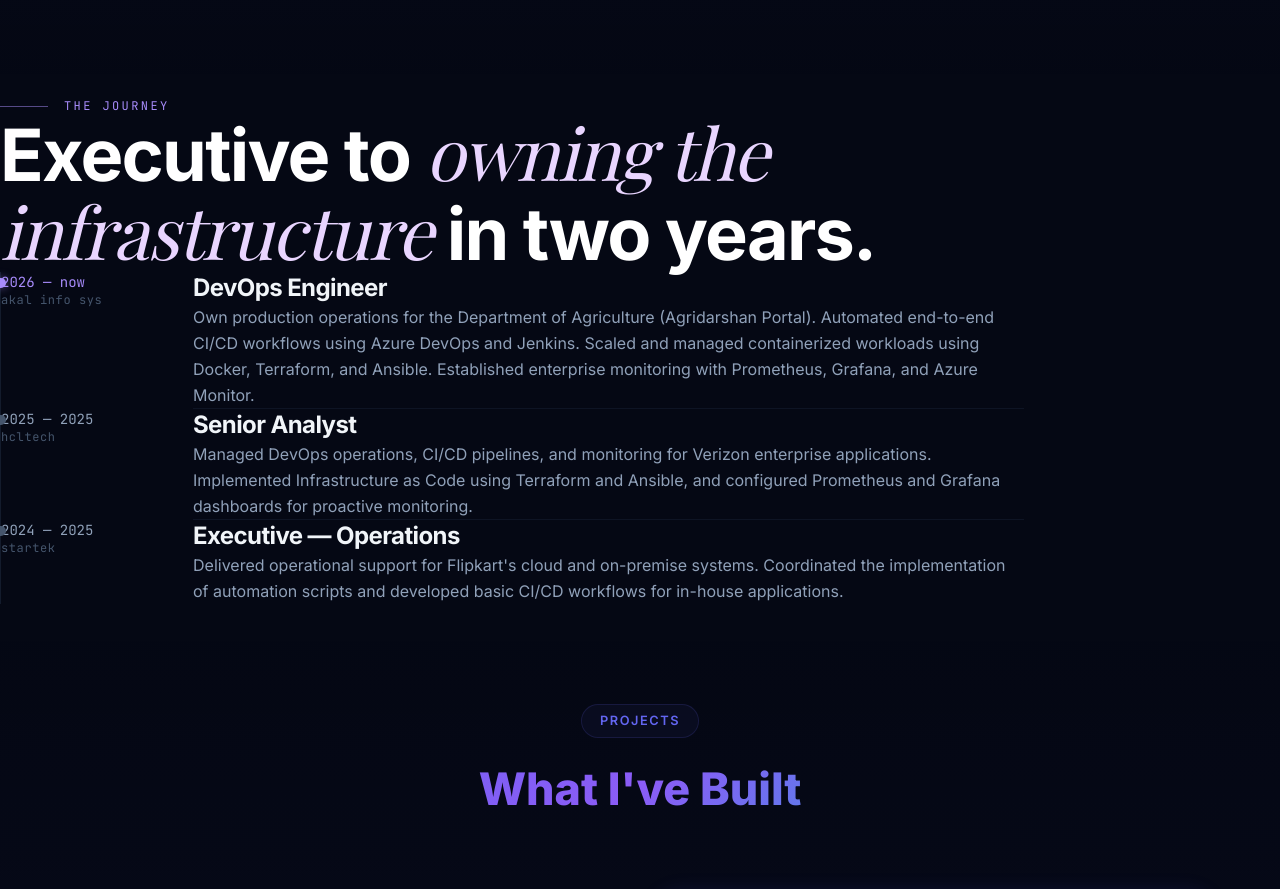
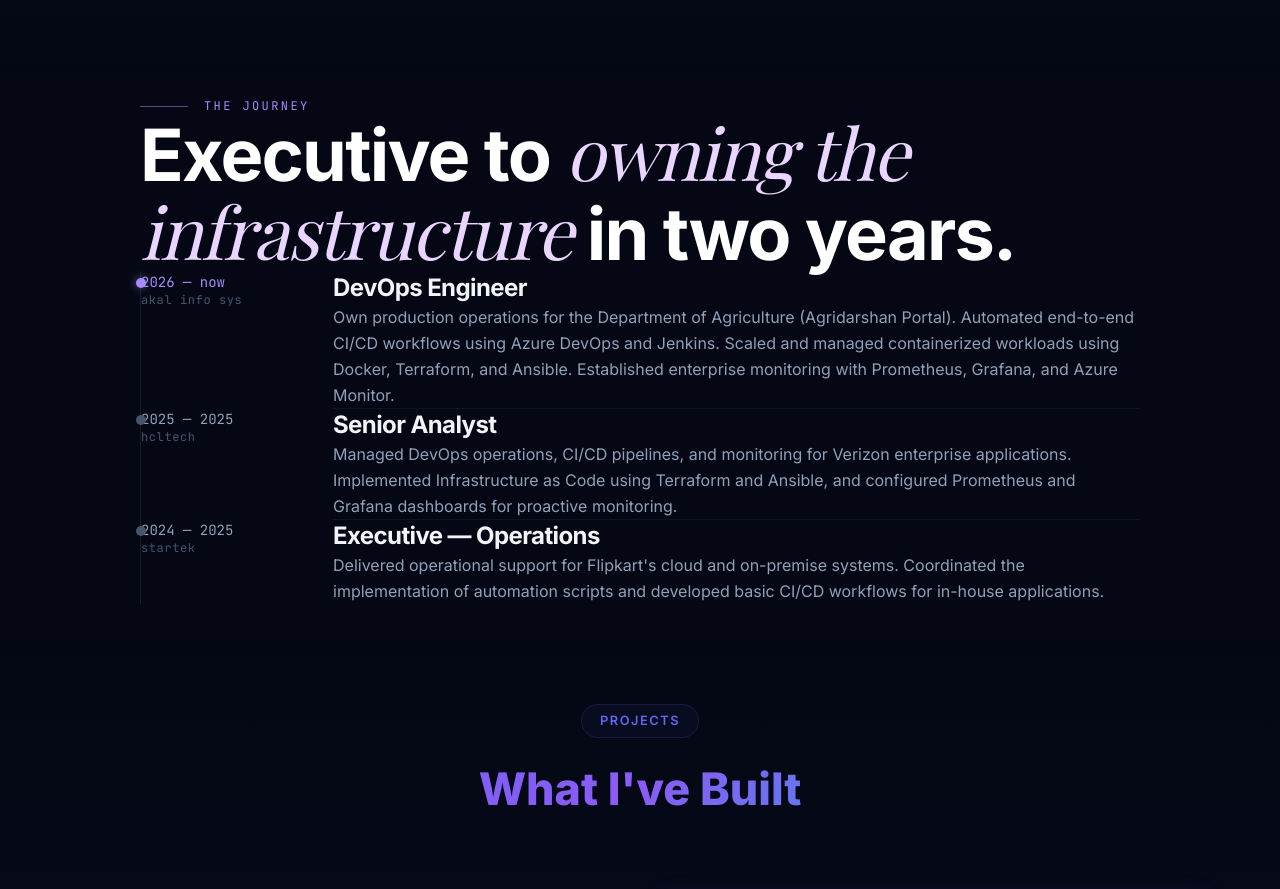
Before and after one commit to mohdumair8896/Portfolio, a Next.js app: page / in a window 1280 px wide. Shown: the part 2312-3201 px from the top of the page. Built offline with nearby package versions, Linux system fonts and the light colour scheme; a web font is replaced by a local one.

Commit message:
Fix Experience layout: strictly enforce horizontal centering using flexbox

```diff
--- a/src/components/Experience.tsx
+++ b/src/components/Experience.tsx
@@ -30,7 +30,9 @@ export default function Experience() {
   ];
 
   return (
-    <section id="experience" className="relative z-10 py-24 md:py-32 max-w-5xl mx-auto px-6 font-sans">
+    <section id="experience" className="relative z-10 py-24 md:py-32 font-sans w-full flex justify-center">
+      {/* Explicitly centered wrapper box */}
+      <div className="w-full max-w-[1000px] px-6 md:px-12 flex flex-col">
 
         {/* Header */}
         <div className="mb-20 md:mb-28">
@@ -102,6 +104,7 @@ export default function Experience() {
         ))}
 
         </div>
+      </div>
     </section>
   );
 }
```
Lines whose indentation alone changed are shown as unchanged.
